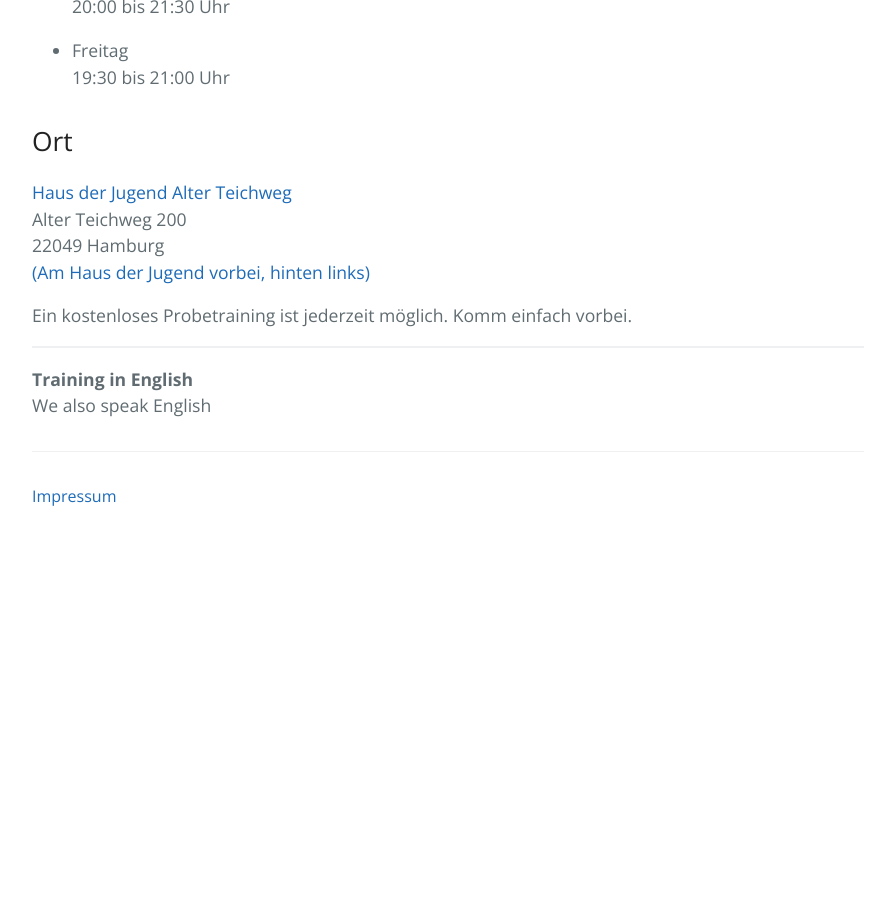
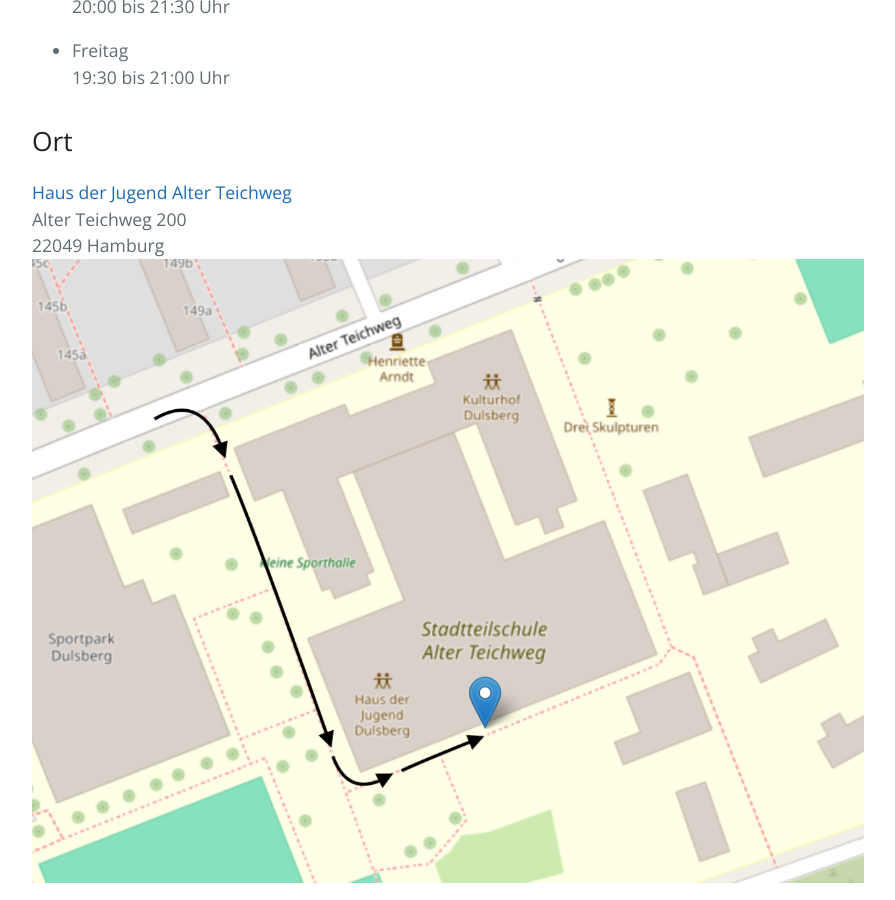
Before and after one commit to escapedcat/silat, a Jekyll site: the page built from index.md, in a window 1280 px wide and 900 px high, scrolled down 578 px. Shown: the whole window, without its empty margins (192-1087 px from the left). Built offline with Jekyll 4.4.1, drawn with Linux system fonts in a browser that asks for light colours; our own code applies the rules of GitHub Pages for plain Markdown files; before the commit the page ends 1134 px from its top, so only the background shows below that.

Commit message:
fix: add directions image and update location link

```diff
--- a/index.md
+++ b/index.md
@@ -10,10 +10,10 @@ Wir trainieren zweimal pro Woche für jeweils 90 Minuten:
 
 ## Ort
 
-[Haus der Jugend Alter Teichweg](https://www.gs-atw.de/index.php/schule-im-stadtteil/haus-der-jugend)
+[Haus der Jugend Alter Teichweg](https://www.jugendserver-hamburg.de/?aid=12497)
 Alter Teichweg 200
 22049 Hamburg
-[(Am Haus der Jugend vorbei, hinten links)](https://www.openstreetmap.org/?mlat=53.58667&mlon=10.06984#map=17/53.58667/10.06984&layers=N)
+[![Weg Info]({{ "/assets/images/weg.png" | relative_url }})](https://www.openstreetmap.org/?mlat=53.58667&mlon=10.06984#map=17/53.58667/10.06984&layers=N)
 
 Ein kostenloses Probetraining ist jederzeit möglich. Komm einfach vorbei.
 
```
Also changed, not shown: assets/images/weg.png (added).
